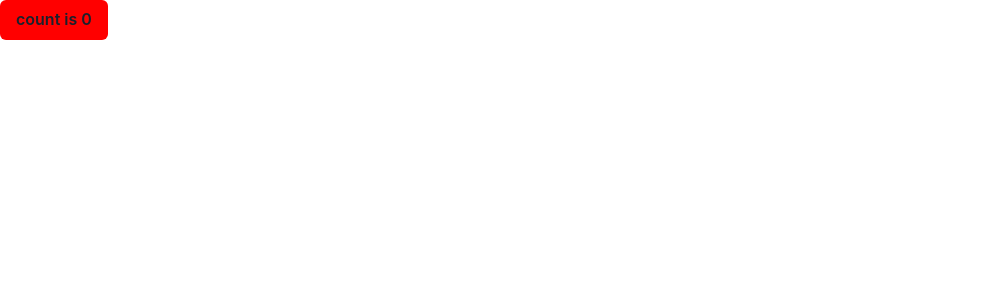
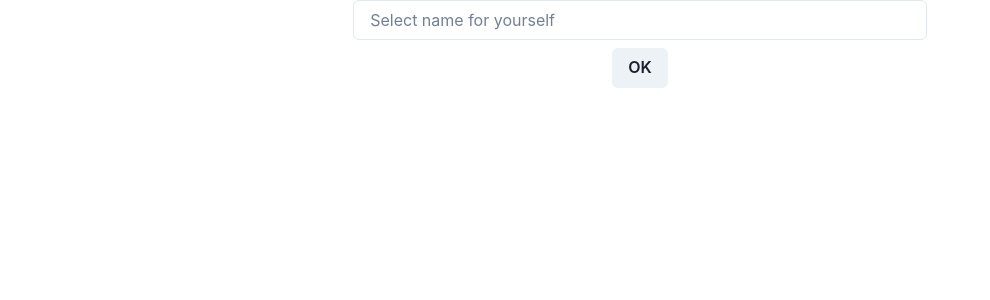
Before and after one commit to kirillsun1/quizapp, a React (Vite) app in the folder frontend/: page / in a window 1280 px wide. Shown: the top 300 px of the page, without its empty margins (0-990 px from the left). Built offline with nearby package versions, Linux system fonts and the light colour scheme.

Commit message:
Add Redux and page to ask player's name

```diff
--- a/frontend/package.json
+++ b/frontend/package.json
@@ -12,9 +12,11 @@
     "@chakra-ui/react": "^2.2.4",
     "@emotion/react": "^11.9.3",
     "@emotion/styled": "^11.9.3",
+    "@reduxjs/toolkit": "^1.8.3",
     "framer-motion": "^6.5.1",
     "react": "^18.2.0",
-    "react-dom": "^18.2.0"
+    "react-dom": "^18.2.0",
+    "react-redux": "^8.0.2"
   },
   "devDependencies": {
     "@types/react": "^18.0.15",
--- a/frontend/src/App.tsx
+++ b/frontend/src/App.tsx
@@ -1,16 +1,7 @@
-import { useState } from 'react'
-import { QButton } from "./core/components";
+import { App as GameApp } from './apps/game/App'
 
-function App() {
-  const [count, setCount] = useState(0)
-
+export function App() {
   return (
-    <div className="App">
-        <QButton background={'red'} onClick={() => setCount((count) => count + 1)}>
-          count is {count}
-        </QButton>
-    </div>
+    <GameApp/>
   )
 }
-
-export default App
--- /dev/null
+++ b/frontend/src/apps/game/App.tsx
@@ -0,0 +1,12 @@
+import React from 'react'
+import { GameScreen } from './GameScreen'
+import { Provider } from 'react-redux'
+import { createStore } from './state/store'
+
+export function App() {
+  return (
+    <Provider store={createStore()}>
+      <GameScreen/>
+    </Provider>
+  )
+}
--- /dev/null
+++ b/frontend/src/apps/game/GameScreen.tsx
@@ -0,0 +1,56 @@
+import React, { useState } from 'react'
+import { QButton, QButtonGroup, QContainer, QInput, QText, QVStack } from '../../core/components'
+import { useDispatch, useSelector } from 'react-redux'
+import { assignPlayerName } from './state/playerNameSlice'
+import type { State } from './state/store'
+
+export function GameScreen() {
+  return (
+    <QContainer>
+      <SelectName/>
+      <Welcome/>
+    </QContainer>
+  )
+}
+
+function SelectName() {
+  const currentName = useSelector((state: State) => state.playerName.value)
+  const dispatch = useDispatch()
+  const assignName = () => dispatch(assignPlayerName(name))
+
+  const [name, setName] = useState('')
+
+  if (currentName) {
+    return null
+  }
+  return (
+    <QVStack>
+      <QInput
+        placeholder={'Select name for yourself'}
+        value={name}
+        onChange={event => setName(event.target.value)}/>
+      <QButton onClick={assignName}>OK</QButton>
+    </QVStack>
+  )
+}
+
+function Welcome() {
+  const currentName = useSelector((state: State) => state.playerName.value)
+
+  if (!currentName) {
+    return null
+  }
+  return (
+    <QVStack>
+      <QText>Hi, {currentName}!</QText>
+      <QButtonGroup>
+        <QButton>
+          Join Quiz
+        </QButton>
+        <QButton>
+          Host Quiz
+        </QButton>
+      </QButtonGroup>
+    </QVStack>
+  )
+}
--- /dev/null
+++ b/frontend/src/apps/game/state/playerNameSlice.ts
@@ -0,0 +1,23 @@
+import { Action, createSlice } from '@reduxjs/toolkit'
+
+export interface PlayerNameState {
+  value: string | undefined;
+}
+
+type AssignNameAction = Action<string> & {
+  payload: string
+};
+
+const createInitialState: () => PlayerNameState = () => ({value: undefined})
+const playerNameSlice = createSlice({
+  name: 'playerName',
+  initialState: createInitialState,
+  reducers: {
+    assignPlayerName(state, action: AssignNameAction) {
+      state.value = action.payload
+    },
+  },
+})
+
+export const {assignPlayerName} = playerNameSlice.actions
+export const reducer = playerNameSlice.reducer
--- /dev/null
+++ b/frontend/src/apps/game/state/store.ts
@@ -0,0 +1,10 @@
+import { combineReducers, configureStore } from '@reduxjs/toolkit'
+import { reducer as playerNameReducer } from './playerNameSlice'
+
+export const createStore = () => configureStore({
+  reducer: combineReducers({
+    playerName: playerNameReducer,
+  }),
+})
+
+export type State = ReturnType<ReturnType<typeof createStore>['getState']>;
--- a/frontend/src/core/components/index.ts
+++ b/frontend/src/core/components/index.ts
@@ -1,5 +1,20 @@
 // Q = Quiz
 
 export {
-    Button as QButton
+    // forms
+    Button as QButton,
+    ButtonGroup as QButtonGroup,
+    Text as QText,
+    Input as QInput,
+
+    // Layout
+    Container as QContainer,
+    Center as QCenter,
+    Box as QBox,
+
+    VStack as QVStack,
+
+    // flex
+    Flex as QFlex,
+    Spacer as QSpacer,
 } from '@chakra-ui/react'
--- a/frontend/src/main.tsx
+++ b/frontend/src/main.tsx
@@ -1,6 +1,6 @@
 import React from 'react'
 import ReactDOM from 'react-dom/client'
-import App from './App'
+import { App } from './App'
 import { ChakraProvider } from '@chakra-ui/react'
 
 ReactDOM.createRoot(document.getElementById('root') as HTMLElement).render(
```
Also changed, not shown: 1 other file (tests, documents, lock files or other folders).
